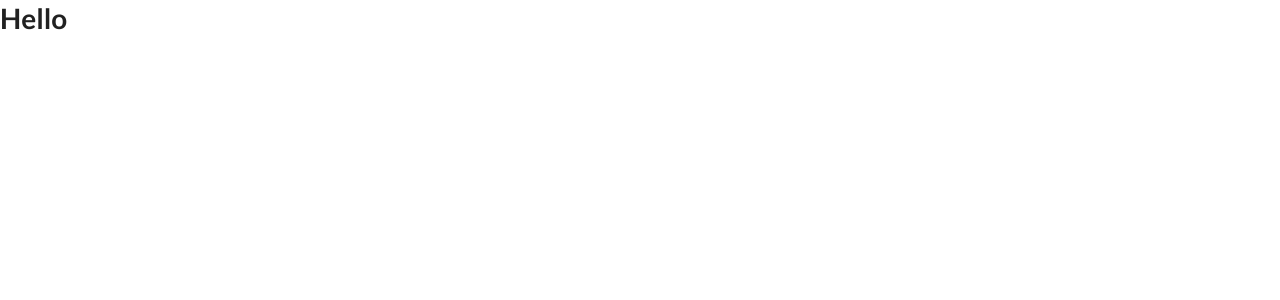
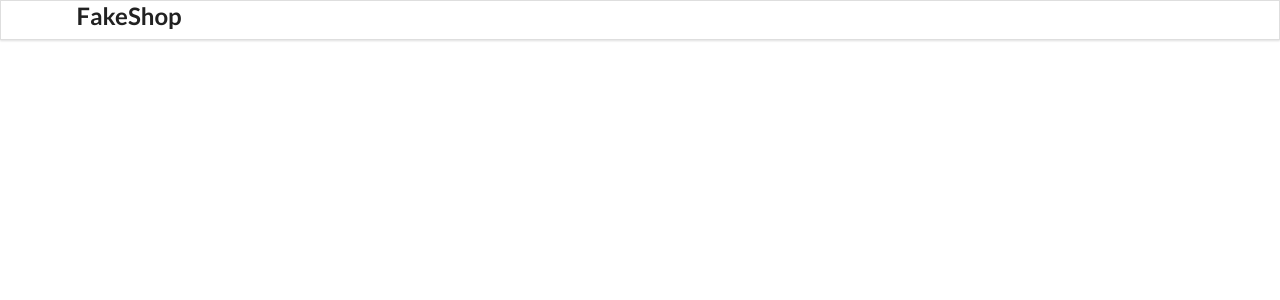
Before and after one commit to jose-a-dlc05/redux-axios-react-tutorial, a React (Create React App) app: page / in a window 1280 px wide. Shown: the top 300 px of the page. Built offline with nearby package versions, Linux system fonts and the light colour scheme.

Commit message:
Created component files

```diff
--- a/src/App.js
+++ b/src/App.js
@@ -1,9 +1,10 @@
 import './App.css';
+import Header from './components/Header';
 
 function App() {
 	return (
 		<div>
-			<h1>Hello</h1>
+			<Header />
 		</div>
 	);
 }
--- /dev/null
+++ b/src/components/Header.jsx
@@ -0,0 +1,13 @@
+import React from 'react';
+
+const Header = () => {
+	return (
+		<div className='ui fixed menu'>
+			<div className='ui container center'>
+				<h2>FakeShop</h2>
+			</div>
+		</div>
+	);
+};
+
+export default Header;
--- a/src/index.js
+++ b/src/index.js
@@ -1,10 +1,14 @@
 import React from 'react';
 import ReactDOM from 'react-dom';
 import App from './App';
+import { Provider } from 'react-redux';
+import store from './redux/store';
 
 ReactDOM.render(
 	<React.StrictMode>
-		<App />
+		<Provider store={store}>
+			<App />
+		</Provider>
 	</React.StrictMode>,
 	document.getElementById('root')
 );
```
Also changed, not shown: src/components/ProductComponent.jsx (added, +11 -0 lines), src/components/ProductDetails.jsx (added, +11 -0 lines), src/components/ProductListing.jsx (added, +11 -0 lines).
